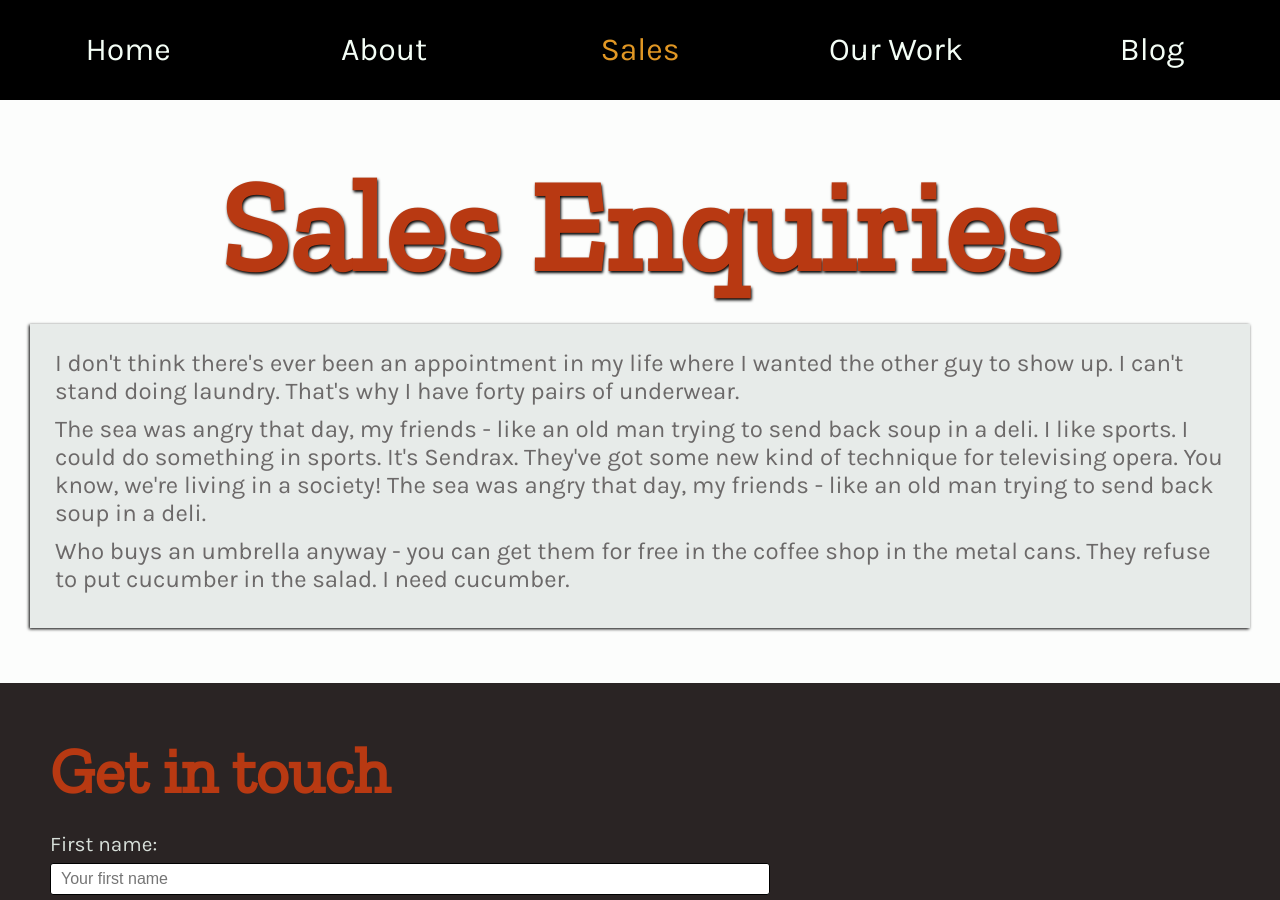
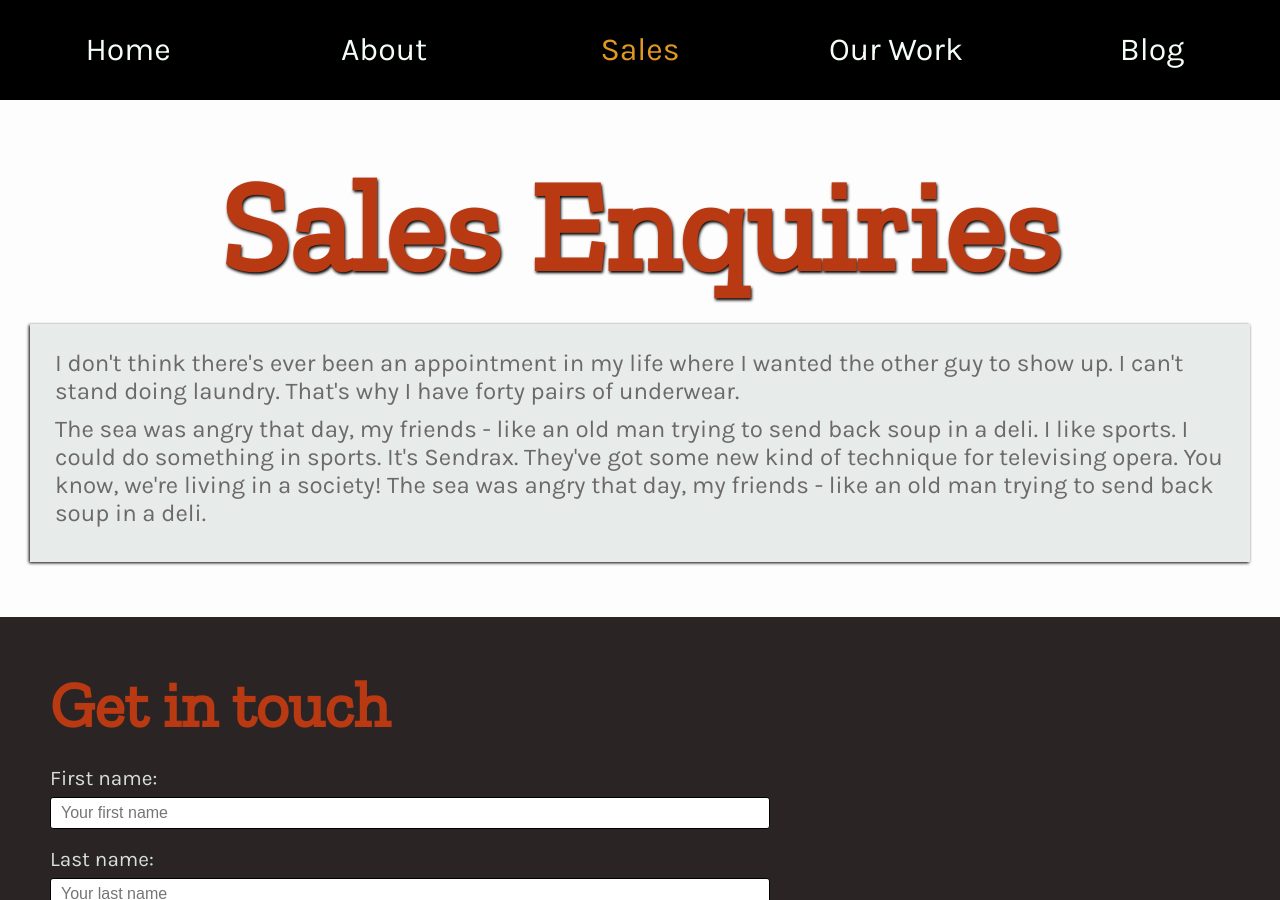
Before and after one commit to russelljkennedy/vandelay-industries, a Jekyll site: the page built from sales.html, in a window 1280 px wide and 900 px high. Built offline with Jekyll 4.4.1, drawn with Linux system fonts in a browser that asks for light colours.

```diff
--- a/sales.html
+++ b/sales.html
@@ -10,7 +10,6 @@
   <section class="content">
     <p>I don't think there's ever been an appointment in my life where I wanted the other guy to show up. I can't stand doing laundry. That's why I have forty pairs of underwear.</p>
     <p>The sea was angry that day, my friends - like an old man trying to send back soup in a deli. I like sports. I could do something in sports. It's Sendrax. They've got some new kind of technique for televising opera. You know, we're living in a society! The sea was angry that day, my friends - like an old man trying to send back soup in a deli.</p>
-    <p>Who buys an umbrella anyway - you can get them for free in the coffee shop in the metal cans. They refuse to put cucumber in the salad. I need cucumber.</p>
   </section>
 
 </div>
```
